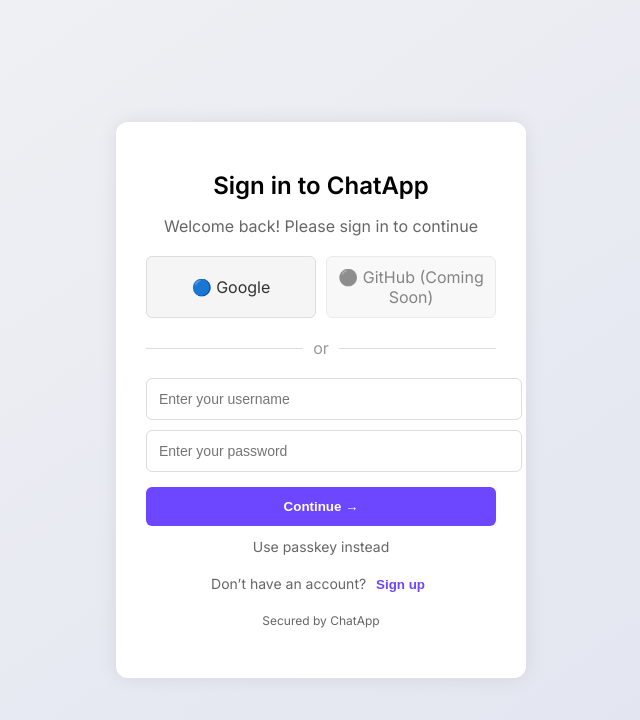
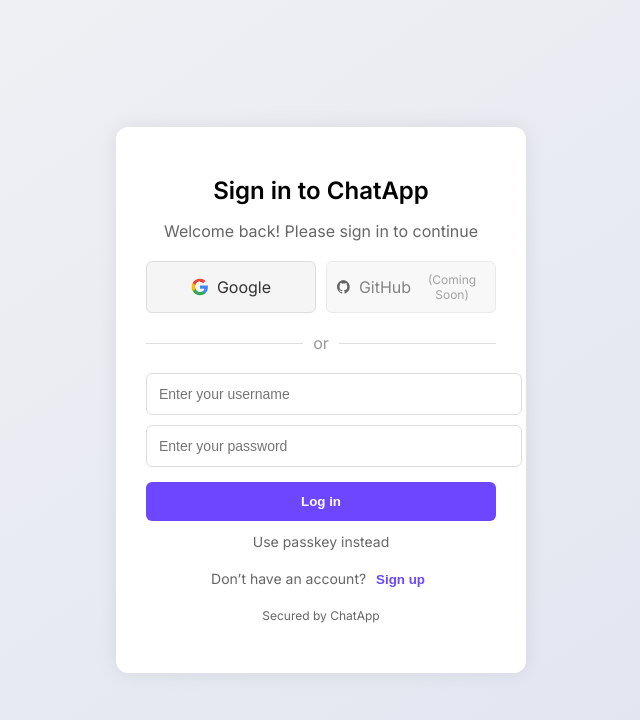
Before and after one commit to CodeBySushant/Chat-app, a React (Create React App) app in the folder client/: page / in a window 1280 px wide. Shown: the top 720 px of the page, without its empty margins (319-959 px from the left). Built offline with nearby package versions, Linux system fonts and the light colour scheme; no server answers.

Commit message:
feat : Improved Login Page Interface

```diff
--- a/client/src/components/auth/Login.css
+++ b/client/src/components/auth/Login.css
@@ -55,6 +55,7 @@
   display: flex;
   align-items: center;
   justify-content: center;
+  gap: 8px; /* Space between icon and text */
 }
 
 .google-btn:hover {
--- a/client/src/components/auth/Login.js
+++ b/client/src/components/auth/Login.js
@@ -33,8 +33,21 @@
         <p>Welcome back! Please sign in to continue</p>
 
         <div className="oauth-buttons">
-          <a href="http://localhost:5000/api/auth/google" className="oauth-btn google-btn">🔵 Google</a>
-          <a href="#" className="oauth-btn github-btn" disabled>⚫ GitHub (Coming Soon)</a>
+          <a href="http://localhost:5000/api/auth/google" className="oauth-btn google-btn">
+            <svg width="18" height="18" viewBox="0 0 24 24" fill="none" xmlns="http://www.w3.org/2000/svg">
+              <path d="M22.56 12.25c0-.78-.07-1.53-.2-2.25H12v4.26h5.92c-.26 1.37-1.04 2.53-2.21 3.31v2.77h3.57c2.08-1.92 3.28-4.74 3.28-8.09z" fill="#4285F4"/>
+              <path d="M12 23c2.97 0 5.46-.98 7.28-2.66l-3.57-2.77c-.98.66-2.23 1.06-3.71 1.06-2.86 0-5.29-1.93-6.16-4.53H2.18v2.84C3.99 20.53 7.7 23 12 23z" fill="#34A853"/>
+              <path d="M5.84 14.09c-.18-.54-.28-1.12-.28-1.71s.1-1.17.28-1.71V6.45H2.18c-.85 1.72-1.34 3.58-1.34 5.59s.49 3.87 1.34 5.59l3.66-2.84z" fill="#FBBC05"/>
+              <path d="M12 5.38c1.62 0 3.06.56 4.21 1.64l3.15-3.15C17.45 2.09 14.97 1 12 1 7.7 1 3.99 3.47 2.18 6.45l3.66 2.84c.87-2.6 3.3-4.91 6.16-4.91z" fill="#EA4335"/>
+            </svg>
+            Google
+          </a>
+          <a href="#" className="oauth-btn github-btn" disabled>
+            <svg width="18" height="18" viewBox="0 0 24 24" fill="none" xmlns="http://www.w3.org/2000/svg">
+              <path d="M12 0c-6.626 0-12 5.373-12 12 0 5.302 3.438 9.8 8.207 11.387.599.111.793-.261.793-.577v-2.234c-3.338.726-4.033-1.416-4.033-1.416-.546-1.387-1.333-1.756-1.333-1.756-1.089-.745.083-.729.083-.729 1.205.084 1.839 1.237 1.839 1.237 1.07 1.834 2.807 1.304 3.492.997.107-.775.418-1.305.762-1.604-2.665-.305-5.467-1.334-5.467-5.931 0-1.311.469-2.381 1.236-3.221-.124-.303-.535-1.524.117-3.176 0 0 1.008-.322 3.301 1.23 1.597-.444 3.315-.444 4.012 0 2.294-1.552 3.297-1.23 3.297-1.23.653 1.653.242 2.874.118 3.176.77.84 1.235 1.911 1.235 3.221 0 4.609-2.807 5.624-5.479 5.921.43.372.823 1.102.823 2.222v3.293c0 .319.192.694.801.576 4.765-1.589 8.199-6.086 8.199-11.387 0-6.627-5.373-12-12-12z" fill="#000"/>
+            </svg>
+            GitHub <span style={{ fontSize: '12px', color: '#666' }}>(Coming Soon)</span>
+          </a>
         </div>
 
         <div className="divider"><span>or</span></div>
@@ -54,7 +67,7 @@
             onChange={e => setPassword(e.target.value)}
             required
           />
-          <button type="submit" className="primary-btn">Continue →</button>
+          <button type="submit" className="primary-btn">Log in</button>
         </form>
 
         <a className="passkey-link" href="#">Use passkey instead</a>
```
